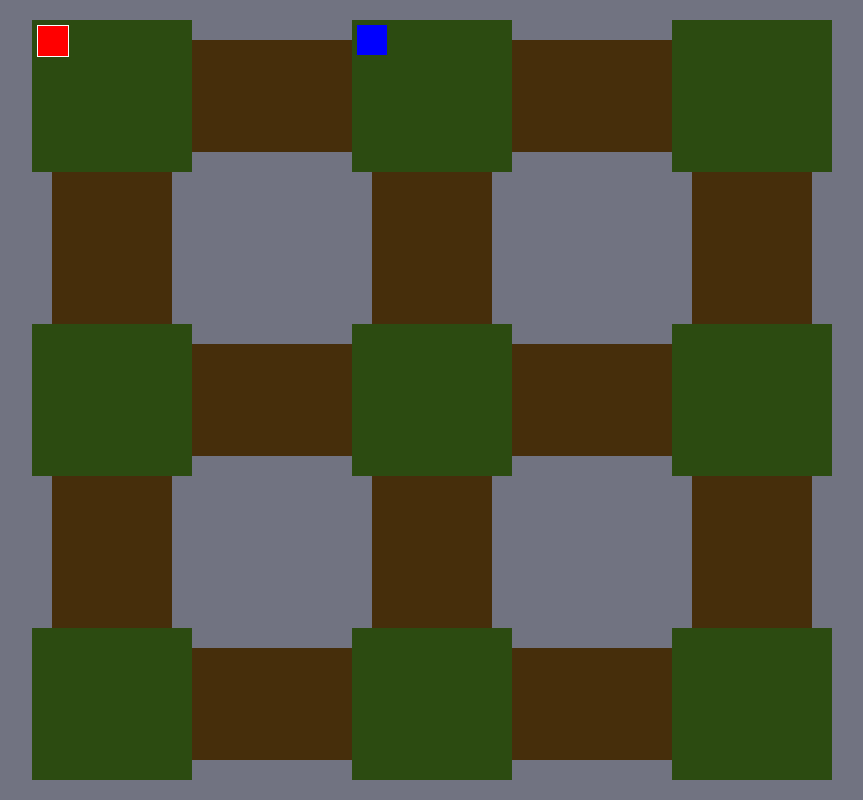
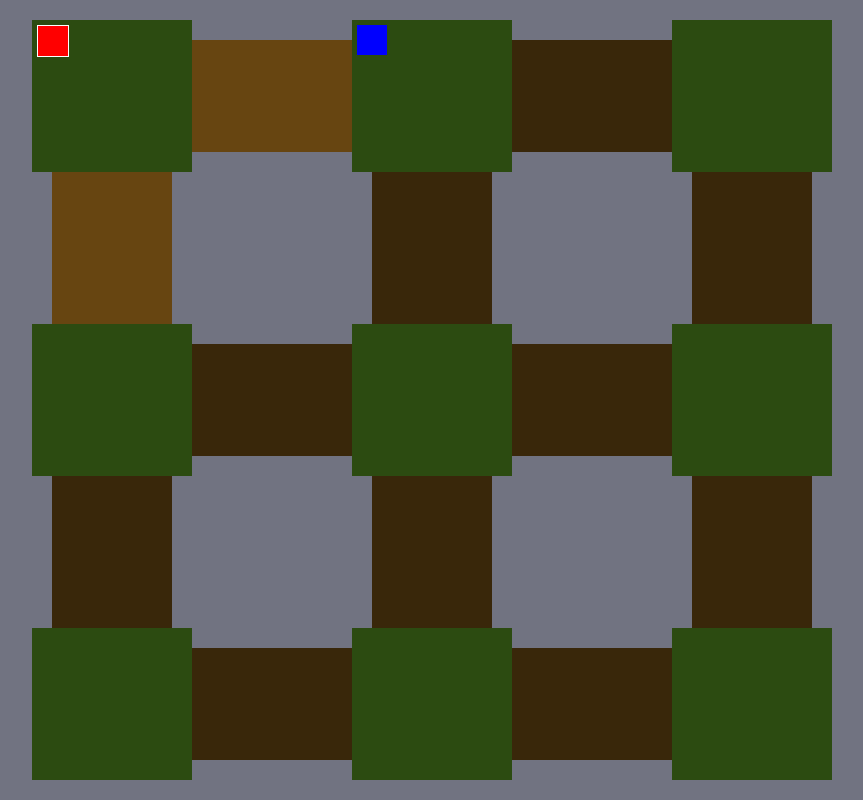
Before and after one commit to ripleyhk/clueless-frontend, a React (Create React App) app: page / in a window 1280 px wide. Shown: the whole page, without its empty margins (208-1071 px from the left). Built offline with nearby package versions, Linux system fonts and the light colour scheme.

Commit message:
Updated board color scheme

```diff
--- a/src/App.css
+++ b/src/App.css
@@ -36,12 +36,16 @@
 
 .hallway {
   display: flex;
-  background-color: rgb(70, 46, 11);
+  background-color: rgb(57, 39, 10);
+}
+
+.hallway-active{
+  cursor: pointer;
+  background-color: rgb(103, 69, 17);
 }
 
 .hallway-active:hover {
   background-color: rgb(144, 102, 44);
-  cursor: pointer;
 }
 
 .horizontal {
@@ -58,9 +62,13 @@
   background-color: rgb(44, 75, 17);
 }
 
+.room-active {
+  background-color: rgb(66, 113, 25);
+  cursor: pointer;
+}
+
 .room-active:hover {
   background-color: rgb(100, 195, 100);
-  cursor: pointer;
 }
 
 .player {
```
